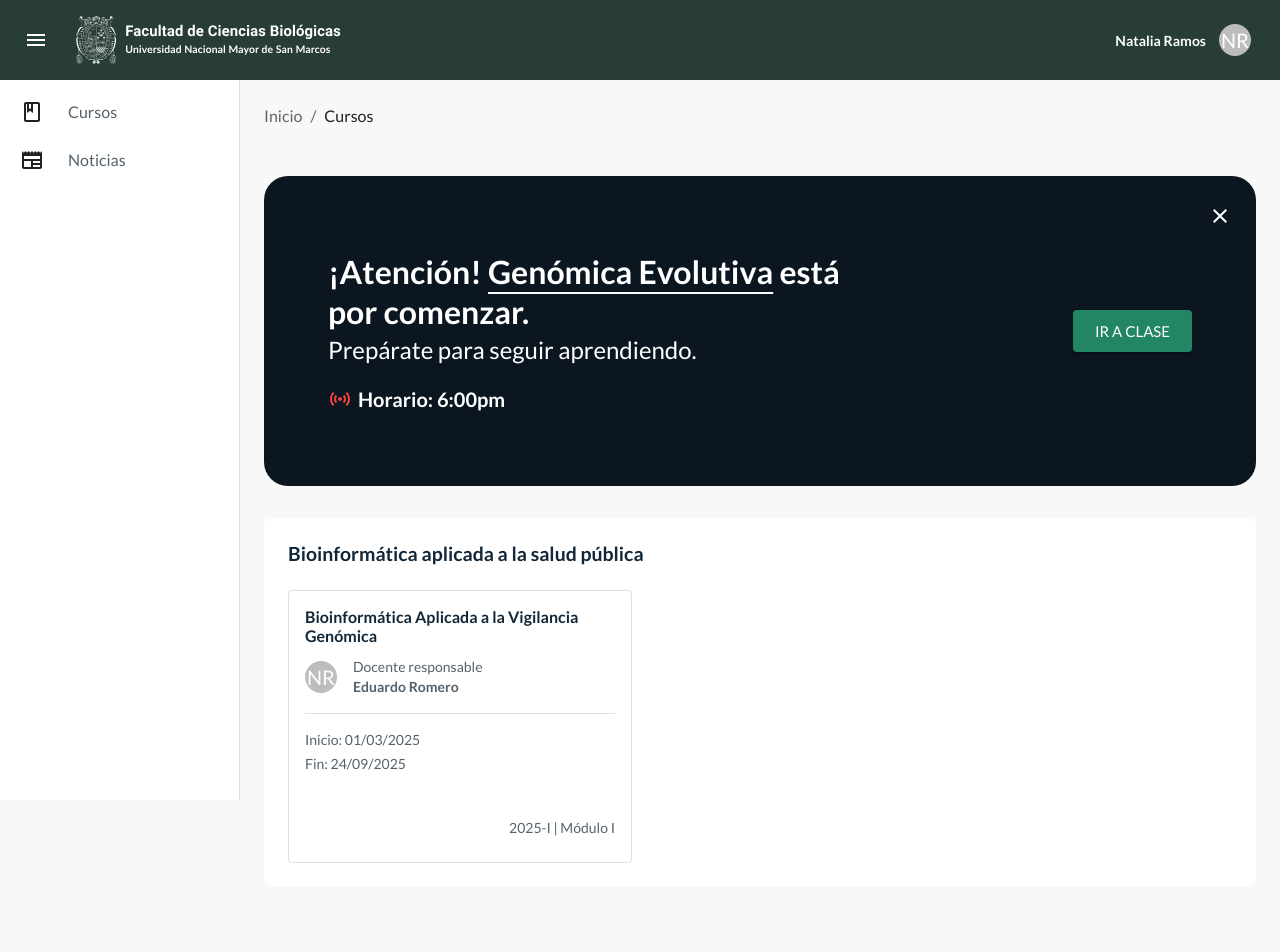
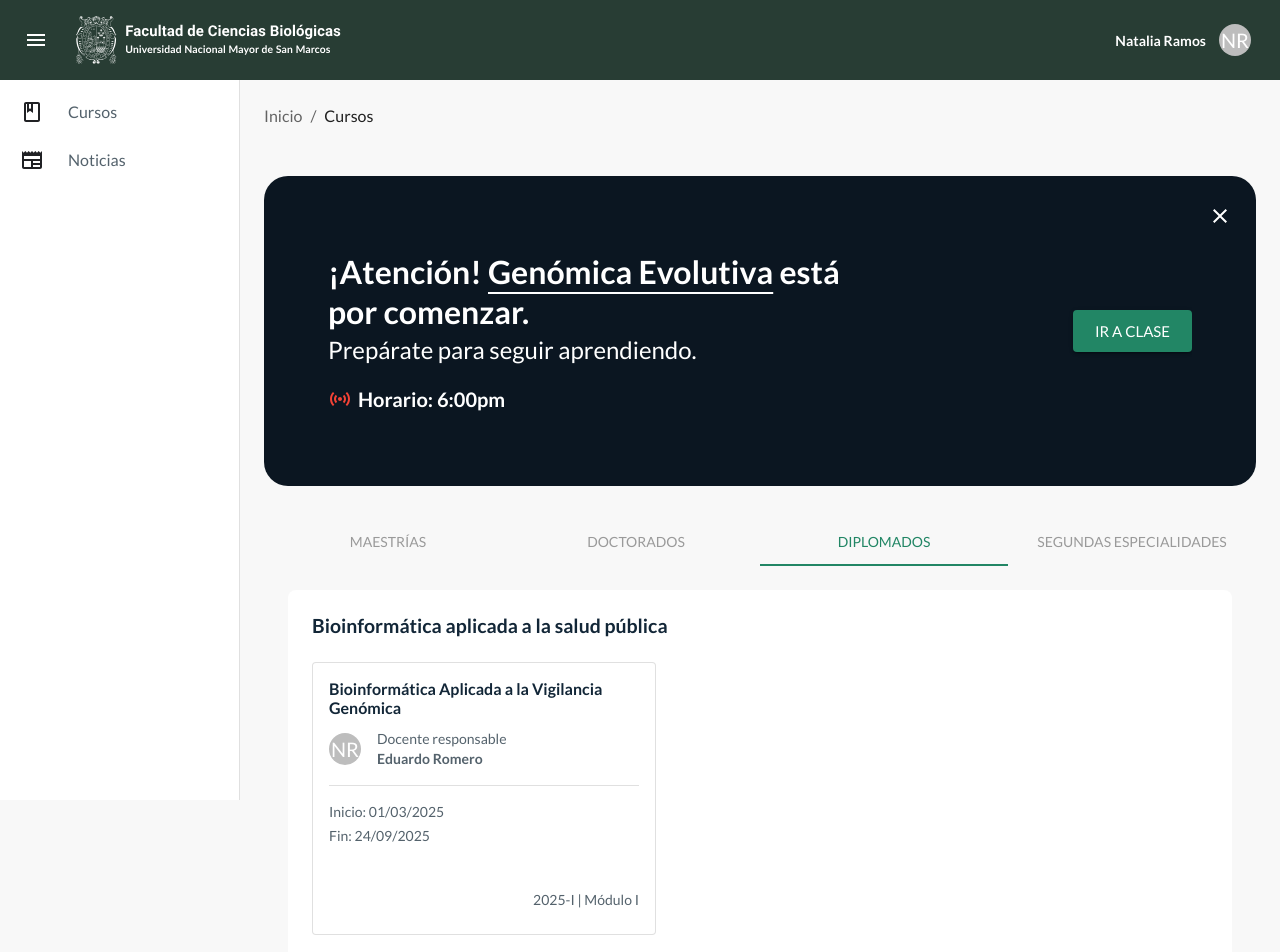
Before and after one commit to luiscavibot/unmsm-lms-spa, a React (Vite) app: page /courses/posgrado in a window 1280 px wide. Shown: the top 952 px of the page. Before the commit the page ends 911 px from the top, so only its background shows below. Built offline with nearby package versions, Linux system fonts and the light colour scheme; sample sign-in values are in the browser's storage.

Commit message:
LMS-9 create tabs in courses list

```diff
--- /dev/null
+++ b/src/features/courses/components/AlertBanner.tsx
@@ -0,0 +1,103 @@
+import React from 'react'
+import { Alert, Box, Button, Collapse, IconButton, Typography } from '@mui/material'
+import { Close, Sensors } from '@mui/icons-material'
+import { useTheme } from '@mui/material/styles'
+
+interface AlertBannerProps {
+	open: boolean
+	onClose: () => void
+}
+
+export default function AlertBanner({ open, onClose }: AlertBannerProps) {
+	const theme = useTheme()
+
+	return (
+		<Collapse in={open}>
+		<Alert
+			icon={false}
+			action={
+			<IconButton aria-label="close" color="inherit" size="medium" onClick={onClose}>
+				<Close fontSize="inherit" />
+			</IconButton>
+			}
+			sx={{
+			mb: 4,
+			backgroundColor: theme.palette.secondary.darkest,
+			color: theme.palette.neutral.lightest,
+			borderRadius: '24px',
+			display: 'flex',
+			flexDirection: 'row',
+			justifyContent: 'space-between',
+			alignItems: 'center',
+			padding: '64px',
+			position: 'relative',
+			'.MuiAlert-message': {
+				width: '100%',
+				display: 'flex',
+				flexDirection: 'row',
+				alignItems: 'center',
+				justifyContent: 'space-between',
+			},
+			'.MuiAlert-action': {
+				position: 'absolute',
+				right: '24px',
+				top: '16px',
+			},
+			}}
+		>
+			<Box sx={{ maxWidth: 550 }}>
+			<Typography
+				sx={{
+				color: theme.palette.neutral.lightest,
+				fontSize: 32,
+				fontWeight: 700,
+				lineHeight: 1,
+				mb: '4px',
+				}}
+			>
+				¡Atención!{' '}
+				<Typography
+				component="span"
+				sx={{
+					color: 'inherit',
+					fontSize: 'inherit',
+					fontWeight: 'inherit',
+					textDecoration: 'underline',
+					textUnderlineOffset: 8,
+					textDecorationThickness: 2,
+				}}
+				>
+				Genómica Evolutiva
+				</Typography>{' '}
+				está por comenzar.
+			</Typography>
+			<Typography
+				sx={{
+				color: theme.palette.neutral.lightest,
+				fontSize: 24,
+				fontWeight: 400,
+				}}
+			>
+				Prepárate para seguir aprendiendo.
+			</Typography>
+			<Typography
+				sx={{
+				color: theme.palette.neutral.lightest,
+				fontSize: 20,
+				fontWeight: 700,
+				mt: '16px',
+				display: 'flex',
+				alignItems: 'center',
+				}}
+			>
+				<Sensors fontSize="medium" sx={{ mr: '6px', color: '#F44336' }} />
+				<span>Horario: 6:00pm</span>
+			</Typography>
+			</Box>
+			<Button variant="contained" size="large">
+			Ir a clase
+			</Button>
+		</Alert>
+		</Collapse>
+	)
+}
--- /dev/null
+++ b/src/features/courses/components/CoursesTabs.tsx
@@ -0,0 +1,27 @@
+import React from 'react'
+import { Box, Tab, Tabs } from '@mui/material'
+
+interface CoursesTabsProps {
+	value: number
+	onChange: (event: React.SyntheticEvent, newValue: number) => void
+}
+
+export default function CoursesTabs({ value, onChange }: CoursesTabsProps) {
+	return (
+		<Box>
+			<Tabs
+				value={value}
+				onChange={onChange}
+				indicatorColor="primary"
+				textColor="primary"
+				variant="fullWidth"
+				aria-label="full width tabs example"
+			>
+				<Tab label="Maestrías" disabled />
+				<Tab label="Doctorados" disabled />
+				<Tab label="Diplomados" />
+				<Tab label="Segundas especialidades" disabled />
+			</Tabs>
+		</Box>
+	)
+}
--- /dev/null
+++ b/src/features/courses/components/TabPanel.tsx
@@ -0,0 +1,27 @@
+import React from 'react'
+import { Box } from '@mui/material'
+
+interface TabPanelProps {
+	children?: React.ReactNode
+	dir?: string
+	index: number
+	value: number
+}
+
+export default function TabPanel({ children, value, index, ...other }: TabPanelProps) {
+	return (
+		<div
+			role="tabpanel"
+			hidden={value !== index}
+			id={`full-width-tabpanel-${index}`}
+			aria-labelledby={`full-width-tab-${index}`}
+			{...other}
+		>
+		{value === index && (
+			<Box sx={{ p: 3 }}>
+				{children}
+			</Box>
+		)}
+		</div>
+	)
+}
--- /dev/null
+++ b/src/features/courses/views/DiplomasView.tsx
@@ -0,0 +1,18 @@
+import { Box, Typography } from '@mui/material'
+import { useTheme } from '@mui/material/styles'
+import CardCourse from '@/components/common/CardCourse'
+
+const DiplomasView = () => {
+	const theme = useTheme()
+
+	return (
+		<Box sx={{ bgcolor: theme.palette.neutral.lightest, p: 3, borderRadius: '8px' }}>
+		<Typography sx={{ color: theme.palette.secondary.dark, fontSize: '20px', fontWeight: '700', mb: 3 }} variant="h4">
+			Bioinformática aplicada a la salud pública
+		</Typography>
+		<CardCourse />
+		</Box>
+	)
+}
+
+export default DiplomasView
--- /dev/null
+++ b/src/features/courses/views/DoctoratesView.tsx
@@ -0,0 +1,7 @@
+import { Typography } from '@mui/material'
+
+const DoctoratesView = () => {
+	return <Typography>Doctorados</Typography>
+}
+
+export default DoctoratesView
--- /dev/null
+++ b/src/features/courses/views/MasterDegreesView.tsx
@@ -0,0 +1,7 @@
+import { Typography } from '@mui/material'
+
+const MasterDegreesView = () => {
+	return <Typography>Maestrías</Typography>
+}
+
+export default MasterDegreesView
--- /dev/null
+++ b/src/features/courses/views/SpecialtiesView.tsx
@@ -0,0 +1,7 @@
+import { Typography } from '@mui/material'
+
+const SpecialtiesView = () => {
+	return <Typography>Segundas especialidades</Typography>
+}
+
+export default SpecialtiesView
--- a/src/pages/Courses/CoursesList.tsx
+++ b/src/pages/Courses/CoursesList.tsx
@@ -1,21 +1,27 @@
 import React from 'react'
 import { useParams, Navigate } from 'react-router-dom'
 import { MainLayout } from '@/components/layouts/MainLayout/MainLayout'
-// import React from 'react'
-import CardCourse from '@/components/common/CardCourse'
-import { Alert, Box, Breadcrumbs, Button, Collapse, IconButton, Link, Typography } from '@mui/material'
+import { Breadcrumbs, Link, Typography } from '@mui/material'
 const allowedTypes = ['pregrado', 'posgrado']
-import { useTheme } from '@mui/material/styles'
-import { Close, Sensors } from '@mui/icons-material'
+import AlertBanner from '@/features/courses/components/AlertBanner'
+import CoursesTabs from '@/features/courses/components/CoursesTabs'
+import TabPanel from '@/features/courses/components/TabPanel'
+import MasterDegreesView from '@/features/courses/views/MasterDegreesView'
+import DoctoratesView from '@/features/courses/views/DoctoratesView'
+import DiplomasView from '@/features/courses/views/DiplomasView'
+import SpecialtiesView from '@/features/courses/views/SpecialtiesView'
 
 export default function CoursesList() {
-	const theme = useTheme()
 	const { type } = useParams()
 	if (!allowedTypes.includes(type || '')) {
 		return <Navigate to="/404" replace />
 	}
 
 	const [open, setOpen] = React.useState(true);
+	const [value, setValue] = React.useState(2);
+	const handleChange = (event: React.SyntheticEvent, newValue: number) => {
+		setValue(newValue);
+	};
 
 	return (
 		<MainLayout>
@@ -25,106 +31,21 @@ export default function CoursesList() {
 				</Link>
 				<Typography sx={{ color: 'text.primary' }}>Cursos</Typography>
 			</Breadcrumbs>
-			<Collapse in={open}>
-				<Alert
-					icon={false}
-					action={
-						<IconButton
-							aria-label="close"
-							color="inherit"
-							size="medium"
-							onClick={() => {
-								setOpen(false);
-							}}
-						>
-							<Close fontSize="inherit" />
-						</IconButton>
-					}
-					sx={{
-						mb: 2,
-						backgroundColor: theme.palette.secondary.darkest,
-						color: theme.palette.neutral.lightest,
-						borderRadius: '24px',
-						display: 'flex',
-						flexDirection: 'row',
-						justifyContent: 'space-between',
-						alignItems: 'center',
-						padding: '64px',
-						position: 'relative',
-						'.MuiAlert-message': {
-							width: '100%',
-							display: 'flex',
-							flexDirection: 'row',
-							alignItems: 'center',
-							justifyContent: 'space-between',
-						},
-						'.MuiAlert-action': {
-							position: 'absolute',
-							right: '24px',
-							top: '16px',
-						},
-					}}
-				>
-					<Box sx={{ maxWidth: 550 }}>
-						<Typography
-							sx={{
-								color: theme.palette.neutral.lightest,
-								fontSize: 32,
-								fontWeight: 700,
-								lineHeight: 1,
-								mb: '4px',
-							}}
-						>
-							¡Atención!
-							{' '}
-							<Typography
-								component="span"
-								sx={{
-									color: 'inherit',
-									fontSize: 'inherit',
-									fontWeight: 'inherit',
-									textDecoration: 'underline',
-									textUnderlineOffset: 8,
-									textDecorationThickness: 2,
-								}}
-							>
-								Genómica Evolutiva
-							</Typography>
-							{' '}
-							está por comenzar.
-						</Typography>
-						<Typography
-							sx={{
-								color: theme.palette.neutral.lightest,
-								fontSize: 24,
-								fontWeight: 400,
-							}}
-						>
-							Prepárate para seguir aprendiendo.
-						</Typography>
-						<Typography
-							sx={{
-								color: theme.palette.neutral.lightest,
-								fontSize: 20,
-								fontWeight: 700,
-								mt: '16px',
-								display: 'flex',
-								alignItems: 'center',
-							}}
-						>
-							<Sensors fontSize="medium" sx={{ mr: '6px', color: '#F44336' }} />
-							<span>Horario: 6:00pm</span>
-						</Typography>
-					</Box>
-					<Button variant='contained' size='large'>Ir a clase</Button>
-				</Alert>
-			</Collapse>
-			<Box sx={{ bgcolor: theme.palette.neutral.lightest, p: 3, borderRadius: '8px', mt: 2 }}>
-				<Typography sx={{ color: theme.palette.secondary.dark, fontSize: '20px', fontWeight: '700', mb: 3 }} variant="h4">
-					Bioinformática aplicada a la salud pública
-				</Typography>
-				<CardCourse />
-			</Box>
+			<AlertBanner open={open} onClose={() => setOpen(false)} />
+			<CoursesTabs value={value} onChange={handleChange} />
+			<TabPanel value={value} index={0}>
+				<MasterDegreesView />
+			</TabPanel>
+			<TabPanel value={value} index={1}>
+				<DoctoratesView />
+			</TabPanel>
+			<TabPanel value={value} index={2}>
+				<DiplomasView />
+			</TabPanel>
+			<TabPanel value={value} index={3}>
+				<SpecialtiesView />
+			</TabPanel>
+
 		</MainLayout>
 	)
 }
```
